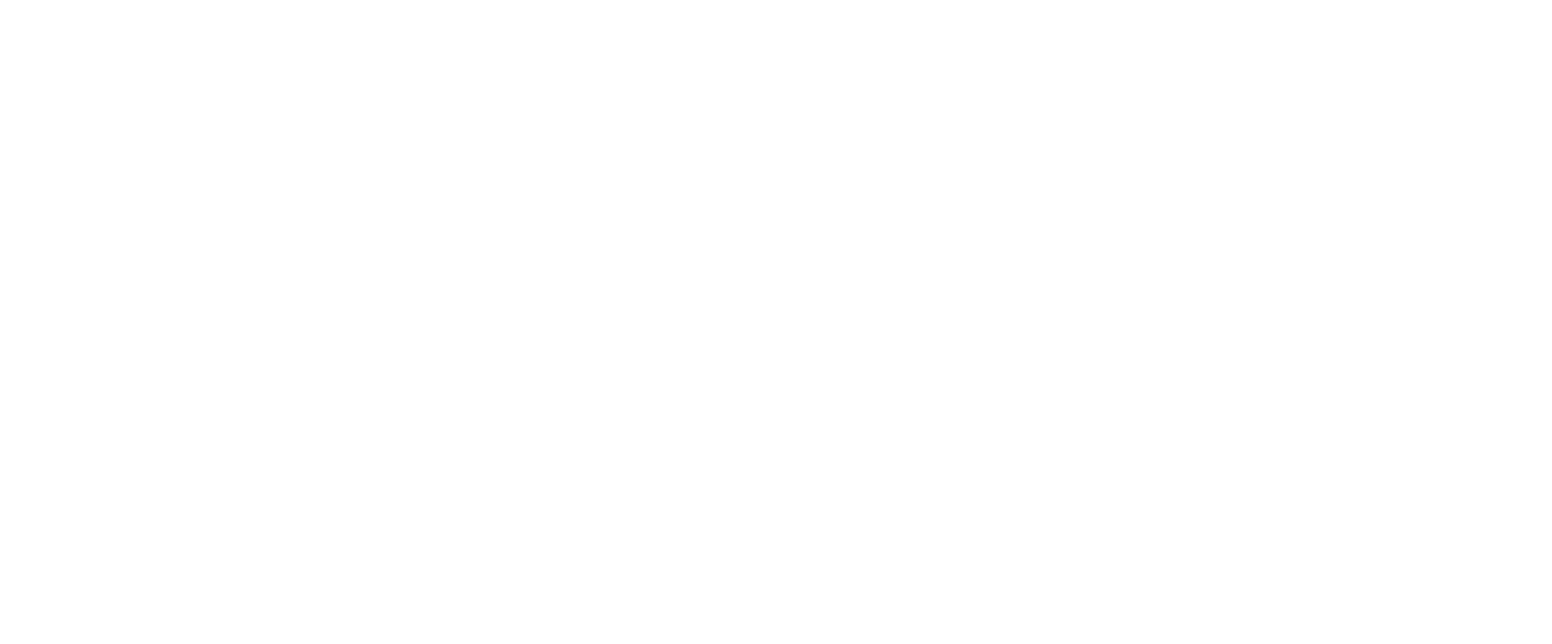
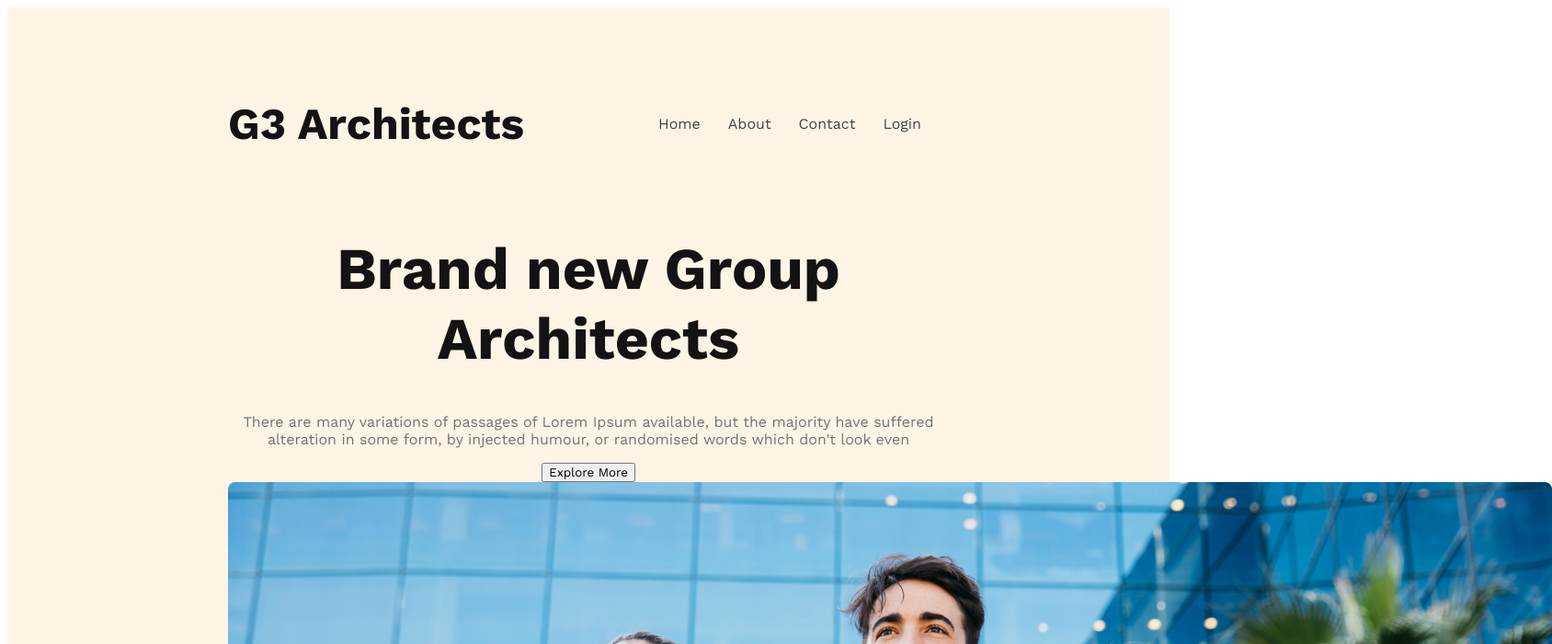
Before and after one commit to Yeasin-Arafat07/g3-architiects-website, a plain HTML site: page index.html in a window 1280 px wide. Shown: the top 700 px of the page at 92% size, 1688 px wide, since content can reach past the window. Drawn offline with nearby package versions, Linux system fonts and the light colour scheme.

Commit message:
nav section added

```diff
--- a/index.html
+++ b/index.html
@@ -7,6 +7,30 @@
     <link rel="stylesheet" href="styles/style.css">
 </head>
 <body>
+    <header>
+        <nav>
+            <h3 class="nav-tittle">G3 Architects</h3>
+            <ul>
+                <li><a href="">Home</a></li>
+                <li><a href="">About</a></li>
+                <li><a href="">Contact</a></li>
+                <li><a href="">Login</a></li>
+            </ul>
+        </nav>
+        <div class="banner">
+            <div class="banner-content">
+                <h1 class="banner-tittle">Brand new Group Architects</h1>
+            <p class="banner-description">There are many variations of passages of Lorem Ipsum available, but the majority have suffered alteration in some form, by injected humour, or randomised words which don't look even</p>
+            <button class="btn-primary">Explore More</button>
+            </div>
+            <img src="images/banner.png" alt="">
+        </div>
+    </header>
+    <main>
 
+    </main>
+    <footer>
+
+    </footer>
 </body>
 </html>
--- a/styles/style.css
+++ b/styles/style.css
@@ -0,0 +1,52 @@
+/* work sans font form google font */
+@import url('https://fonts.googleapis.com/css2?family=Merriweather:ital,wght@0,400;0,900;1,700&family=Work+Sans:wght@400;600;700;800&display=swap');
+/* shared style */
+* {
+    font-family: 'Merriweather', serif;
+    font-family: 'Work Sans', sans-serif;
+}
+.btn-primary {
+
+}
+/* nav section */
+header {
+    background: rgba(255, 144, 14, 0.10);
+    padding: 50px 240px;
+}
+nav {
+    display: flex;
+    justify-content: space-between;
+    align-items: center;
+}
+nav ul {
+    display: flex;
+}
+nav li {
+    list-style: none;
+    margin-right: 30px;
+    font-size: 1rem;
+    font-weight: 500;
+}
+nav li a {
+    text-decoration: none;
+    color: var(--Dark-02, #424242);
+}
+.nav-tittle {
+    font-size: 3rem;
+    color: #131313;
+}
+/* banner style start */
+.banner-content {
+    max-width: 800px;
+    text-align: center;
+    margin: 0 auto;
+}
+.banner-tittle {
+    font-size: 4rem;
+    font-weight: 700;
+    color: #131313;
+}
+.banner-description {
+    font-size: 1rem;
+    color: #727272;
+}
```
